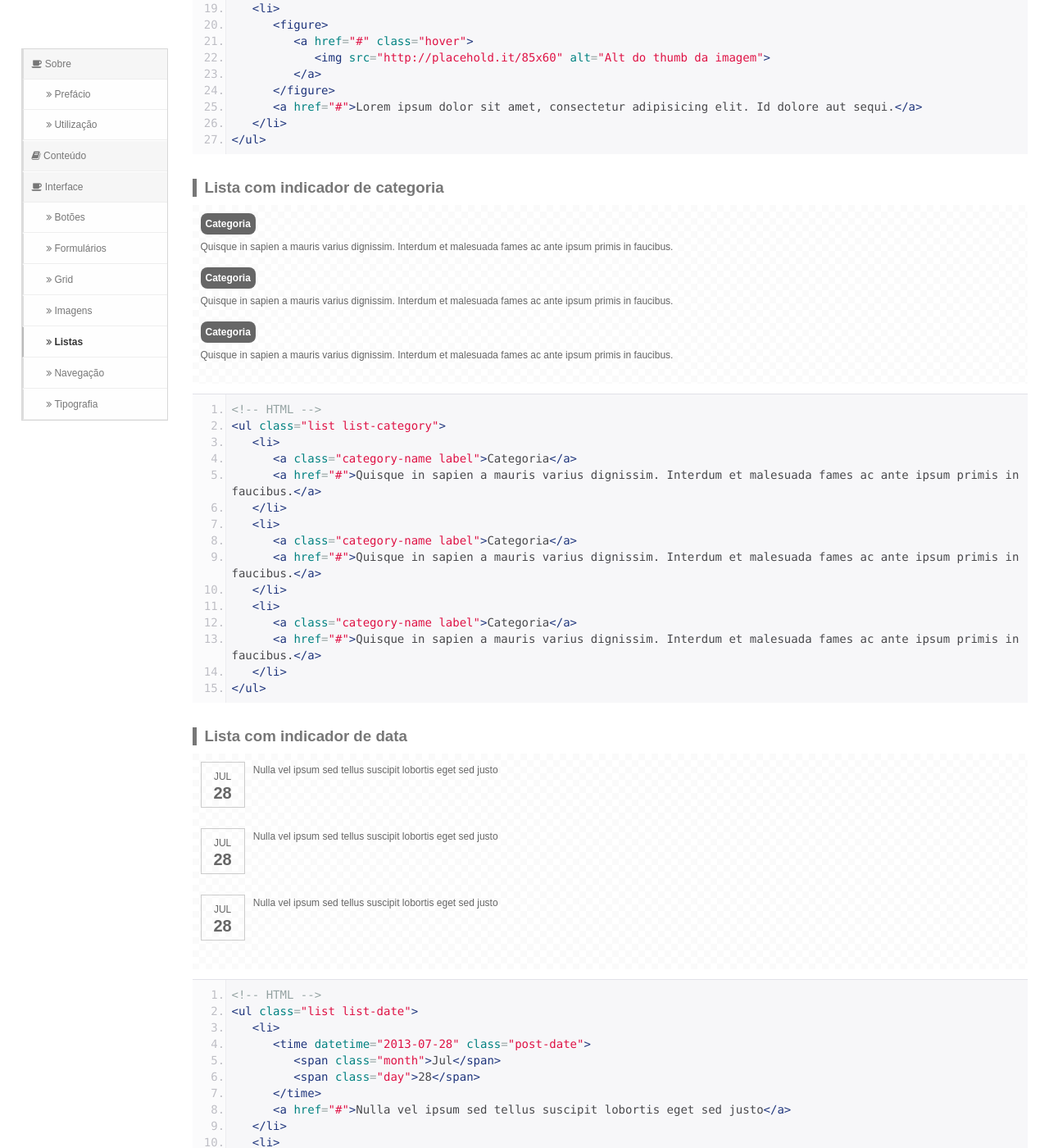
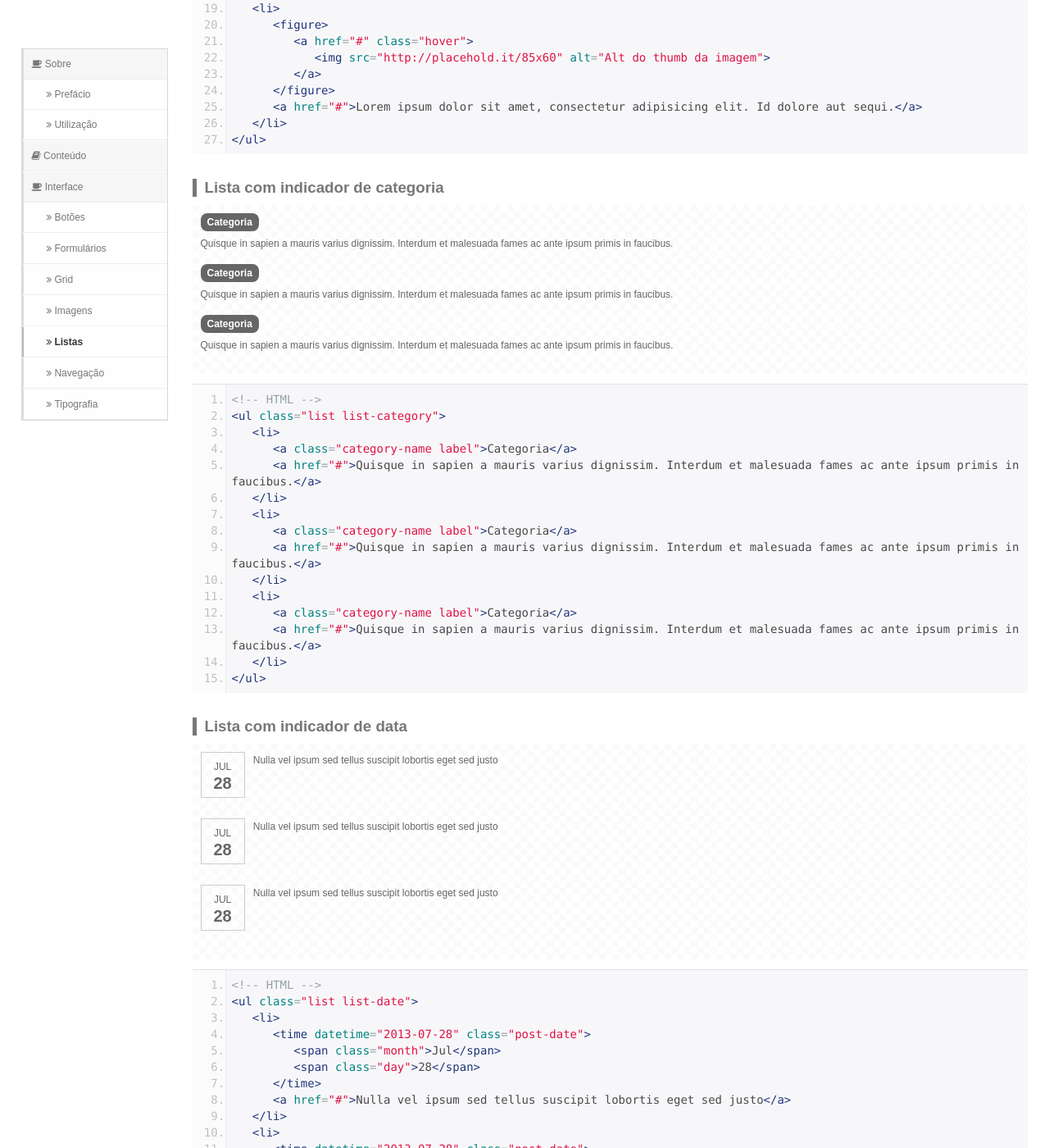
Before and after one commit to a2ad/gde-educacaosp, a Jekyll site: the page built from interface/listas.html, in a window 1280 px wide and 1400 px high, scrolled down 3143 px. Shown: the whole window at 82% size. Built offline with Jekyll 4.4.1, drawn with Linux system fonts in a browser that asks for light colours; nearby versions of some CDN libraries.

Commit message:
Ajustes gerais nas listas

```diff
--- a/files/gde/css/main-ie8.css
+++ b/files/gde/css/main-ie8.css
@@ -1123,7 +1123,7 @@ body:after {
     color: #fff;
     background-color: #666666;
     display: inline-block;
-    padding: 3px 6px;
+    padding: 1px 8px;
     font-size: 12px;
     font-weight: bold;
     -webkit-border-radius: 10px;
--- a/files/gde/css/sass/lists.scss
+++ b/files/gde/css/sass/lists.scss
@@ -97,7 +97,7 @@
             color: #fff;
             background-color: $gray;
             display: inline-block;
-            padding: 3px 6px;
+            padding: 1px 8px;
             font-size: 12px;
             font-weight: bold;
             @include border-radius(10px);
```
Also changed, not shown: files/gde/css/main.css, 3 other files.
